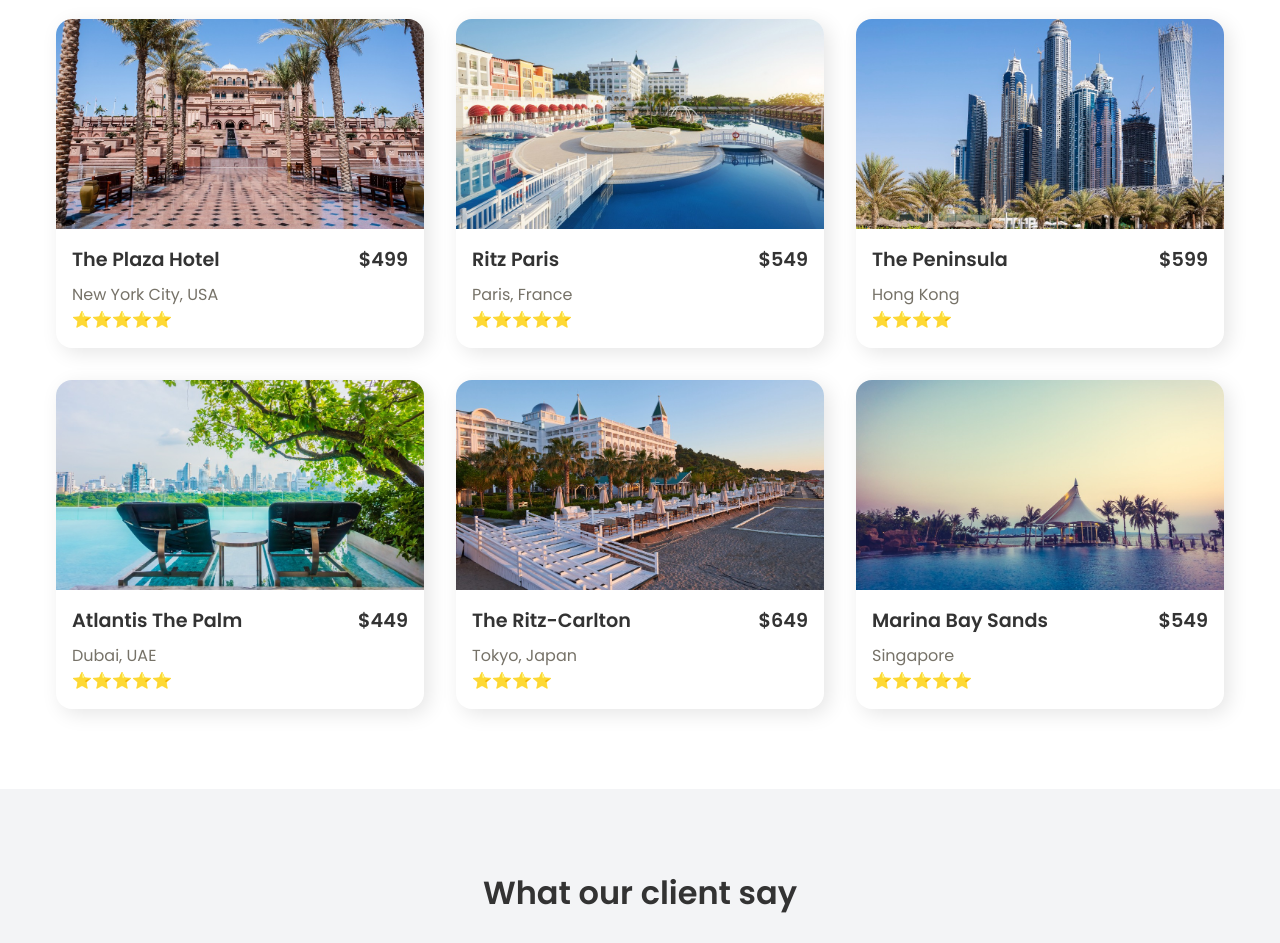
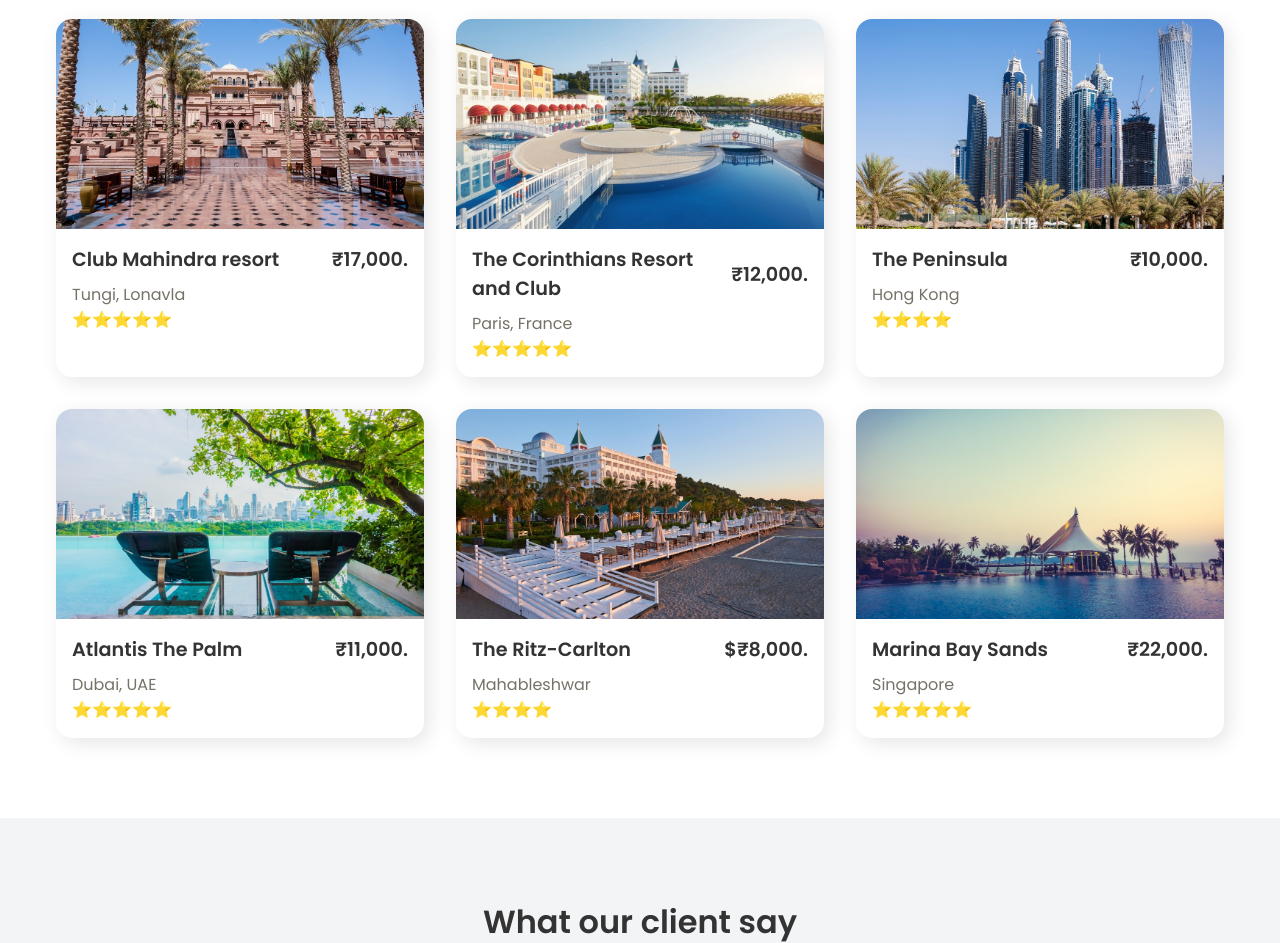
Before and after one commit to ShalyaShah/Minor-Project-2024, a PHP site: page /hotel.html in a window 1280 px wide. Shown: the part 673-1616 px from the top of the page. Run offline with PHP 8.4, Linux system fonts and the light colour scheme; some libraries are stand-ins or nearby versions.

Commit message:
hotel names

```diff
--- a/hotel.html
+++ b/hotel.html
@@ -72,10 +72,10 @@
             <img src="images/hotel-1.jpg" alt="popular hotel" />
             <div class="popular__content">
               <div class="popular__card__header">
-                <h4>The Plaza Hotel</h4>
-                <h4>$499</h4>
+                <h4>Club Mahindra resort</h4>
+                <h4>₹17,000.</h4>
               </div>
-              <p>New York City, USA</p>
+              <p>Tungi, Lonavla</p>
               <div class="star-rating">⭐⭐⭐⭐⭐</div>
             </div>
           </div>
@@ -83,8 +83,8 @@
             <img src="images/hotel-2.jpg" alt="popular hotel" />
             <div class="popular__content">
               <div class="popular__card__header">
-                <h4>Ritz Paris</h4>
-                <h4>$549</h4>
+                <h4>The Corinthians Resort and Club</h4>
+                <h4>₹12,000.</h4>
               </div>
               <p>Paris, France</p>
               <div class="star-rating">⭐⭐⭐⭐⭐</div>
@@ -95,7 +95,7 @@
             <div class="popular__content">
               <div class="popular__card__header">
                 <h4>The Peninsula</h4>
-                <h4>$599</h4>
+                <h4>₹10,000.</h4>
               </div>
               <p>Hong Kong</p>
               <div class="star-rating">⭐⭐⭐⭐</div>
@@ -106,7 +106,7 @@
             <div class="popular__content">
               <div class="popular__card__header">
                 <h4>Atlantis The Palm</h4>
-                <h4>$449</h4>
+                <h4>₹11,000.</h4>
               </div>
               <p>Dubai, UAE</p>
               <div class="star-rating">⭐⭐⭐⭐⭐</div>
@@ -117,9 +117,9 @@
             <div class="popular__content">
               <div class="popular__card__header">
                 <h4>The Ritz-Carlton</h4>
-                <h4>$649</h4>
+                <h4>$₹8,000.</h4>
               </div>
-              <p>Tokyo, Japan</p>
+              <p>Mahableshwar</p>
               <div class="star-rating">⭐⭐⭐⭐</div>
             </div>
           </div>
@@ -128,7 +128,7 @@
             <div class="popular__content">
               <div class="popular__card__header">
                 <h4>Marina Bay Sands</h4>
-                <h4>$549</h4>
+                <h4>₹22,000.</h4>
               </div>
               <p>Singapore</p>
               <div class="star-rating">⭐⭐⭐⭐⭐</div>
```
Also changed, not shown: css/styles.css (+5 -5 lines).
